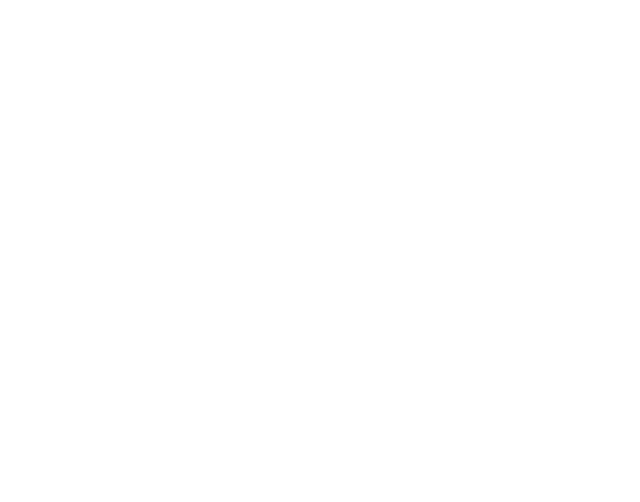
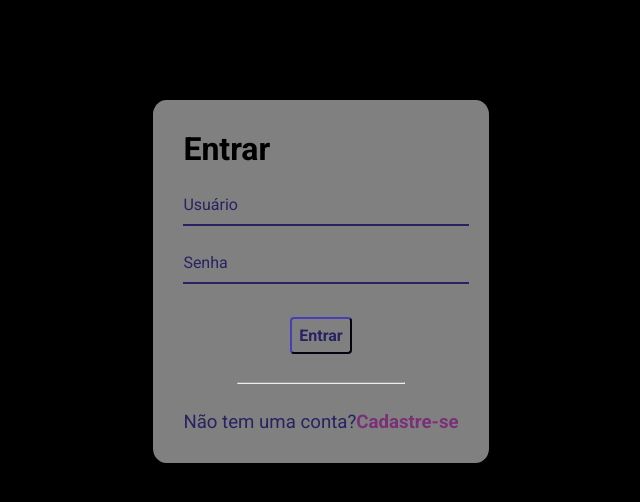
Before and after one commit to bmsis77/Projeto_Individual, a plain HTML site: page login.html in a window 1280 px wide. Shown: the whole page, without its empty margins (319-959 px from the left). Drawn offline with Linux system fonts and the light colour scheme.

Commit message:
Subindo nova versão do projeto

```diff
--- a/login.html
+++ b/login.html
@@ -1,11 +1,35 @@
 <!DOCTYPE html>
 <html lang="en">
+
 <head>
     <meta charset="UTF-8">
     <meta name="viewport" content="width=device-width, initial-scale=1.0">
     <title>S.A.H/Login</title>
+    <link rel="stylesheet" href="style.css">
 </head>
+
 <body>
+    <div class="container">
+        <div class="card">
+            <h1>Entrar
+            </h1>
+            <div class="label-float">
+                <input type="text" id="usuario" placeholder="">
+                <label for="usuario">Usuário</label>
+            </div>
+            <div class="label-float">
+                <input type="password" id="senha" placeholder="">
+                <label for="senha">Senha</label>
+            </div>
+            <div class="justify-center">
+                <button>Entrar</button>
+            </div>
+            <div class="justify-center">
+                <hr>
+            </div>
+            <p>Não tem uma conta?<a href="">Cadastre-se</a></p>
+        </div>
+    </div>
+</body>
 
-</body>
 </html>
--- a/style.css
+++ b/style.css
@@ -0,0 +1,122 @@
+@import url('https://fonts.googleapis.com/css2?family=Roboto:ital,wght@0,100..900;1,100..900&display=swap');
+
+*{
+    margin: 0;
+    padding: 0;
+    font-family: 'Roboto';
+}
+
+body{
+    background-color: black;
+    background-repeat: no-repeat;
+    background-size: cover;
+    background-attachment: fixed;
+}
+.container {
+display: flex;
+justify-content: center;
+width: 100%;
+margin-top: 100px;
+}
+
+.card {
+background-color: #ffffff80;
+padding: 30px;
+border-radius: 4%;
+box-shadow: 3px 3px 1px 0px #00000060;
+}
+
+.h1 {
+    text-align: center;
+ margin-bottom: 20px;
+ color: #272262;
+}
+
+.label-float input{
+    width: 100%;
+    padding: 5px 5px;
+    display: inline-block;
+    border: 0;
+    border-bottom: 2px solid #272262;
+    background-color: transparent;
+    outline: none;
+    min-width: 180px;
+    font-size: 16px;
+    transition: all .3s ease-out;
+    border-radius: 0;
+}
+
+.label-float {
+position: relative;
+padding-top: 13px;
+margin-top: 5%;
+margin-bottom: 5%;
+}
+
+.label-float input:focus {
+    border-bottom: 2px solid #4038a0;
+}
+
+.label-float label {
+    color: #272262;
+    pointer-events: none;
+    position: absolute;
+    top: 0;
+    left: 0;
+margin-top: 13px;
+transition: all .3s ease-out;
+}
+
+.label-float input:focus + label {
+font-size: 13px;
+margin-top: 0;
+color: #4038a0;
+}
+
+button {
+    background-color: transparent;
+    border-color: #272262;
+    color: #272262;
+    padding: 7px;
+    font-weight: bold;
+    font-size: 12pt;
+    margin-top: 20px;
+    border-radius: 4px;
+cursor: pointer;
+outline: none;
+transition: all .4s ease-out;
+}
+
+button:hover{
+    background-color: #272262;
+    color: #fff;
+}
+
+.justify-center{
+    display: flex;
+    justify-content: center;
+}
+
+hr{
+    margin-top: 10%;
+    margin-bottom: 10%;
+    width: 60%;
+}
+
+p{
+    color: #272262;
+    font-size: 14pt;
+    text-align: center;
+}
+
+a{
+    color: #7a3077;
+    font-weight: bold;
+    text-decoration: none;
+    transition: all .2s ease-out;
+}
+
+a:hover {
+color: #272262;
+
+}
```
